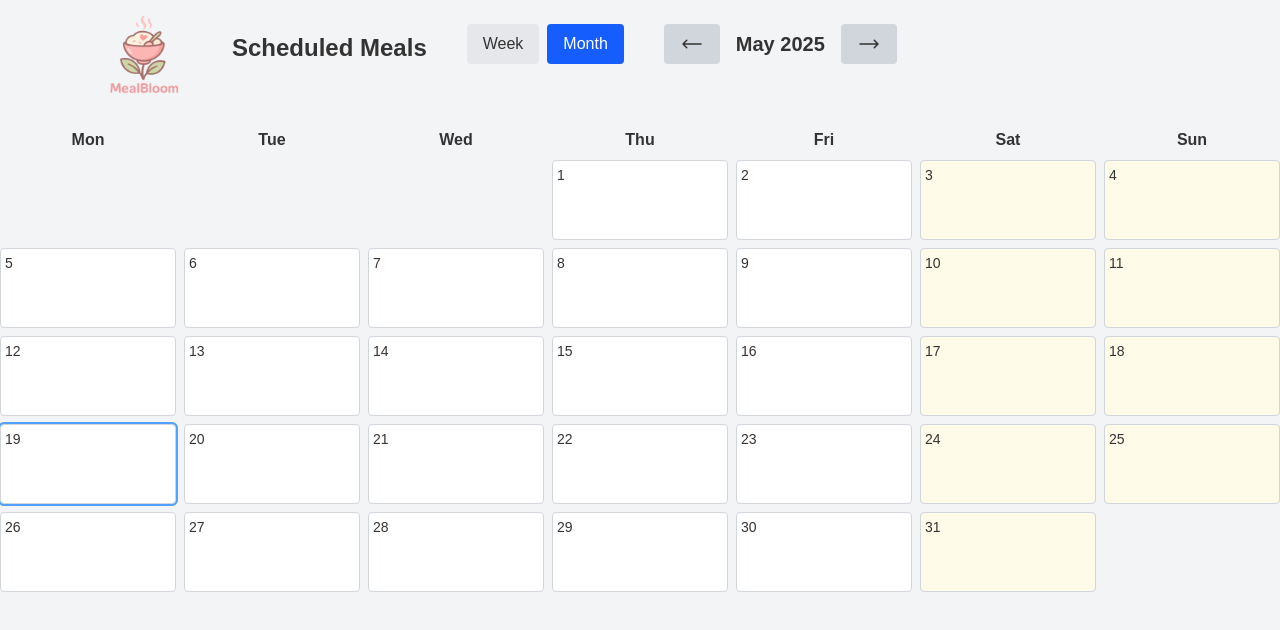
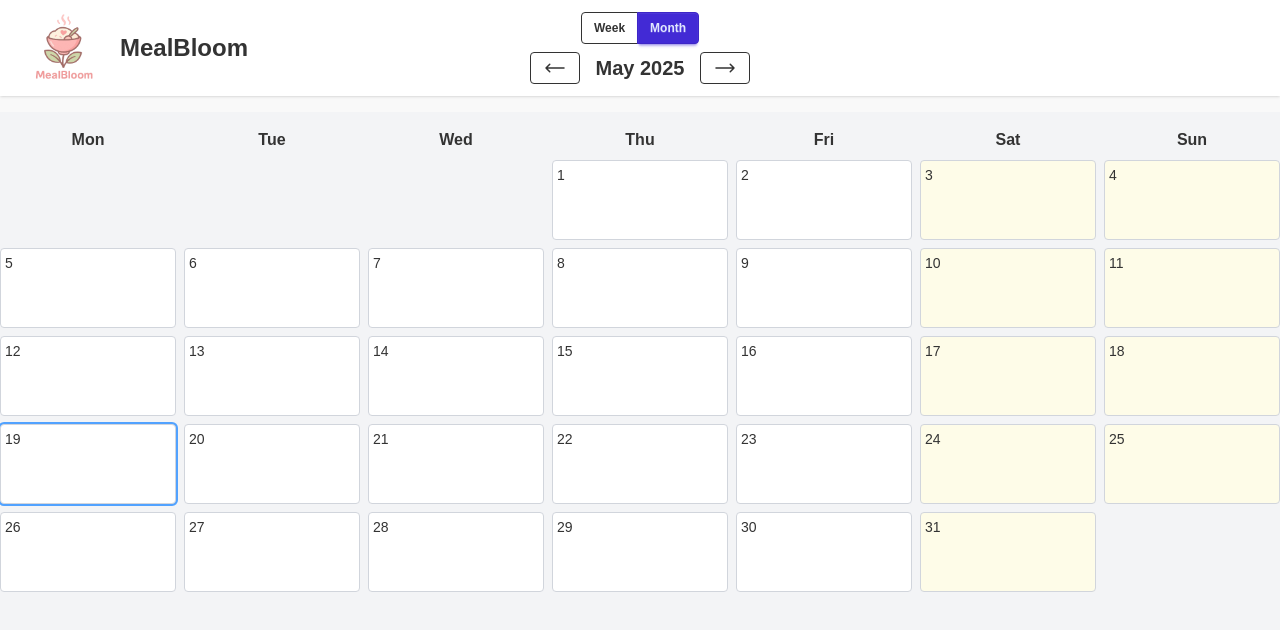
Before and after one commit to HardyUX/MealBloom, a React (Vite) app: page / in a window 1280 px wide. Both pictures are taken after a click on the button "Month". Shown: the top 630 px of the page. Built offline with nearby package versions, Linux system fonts and the light colour scheme.

Commit message:
migrated header to daisyui

```diff
--- a/src/components/Header.jsx
+++ b/src/components/Header.jsx
@@ -18,34 +18,37 @@ export default function Header() {
     const { moveMeal } = useMeals()
 
     return (
-        <header className="bg-gray-100 py-2 shadow">
-            <div className="max-w-6xl mx-auto px-6 sm:px-8 flex items-center gap-10">
+        <header className="navbar bg-base-100 shadow mb-4 px-2 sm: px-6">
+            {/* Logo and App Title */}
+            <div className="navbar-start flex items-center gap-2">
                 <img
                     src={logoSrc}
                     alt="MealBloom Logo"
-                className="w-24 h-24 flex-shrink-0"
+                    className="w-20 h-20 sm:w-20 h-20"
                 />
+                <h1 className="text-2xl font-bold ml-2">MealBloom</h1>
+            </div>
 
-            {/* =================== Week Header & Navigation =================== */}
-            <h2 className="text-2xl font-bold mb-4">Scheduled Meals</h2>
-
-            <div className="flex gap-2 mb-6">
+            {/* Center: Navigation and Date Range */}
+            <div className="navbar-center flex flex-col items-center gap-1">
+                {/* View Mode Toggle */}
+                <div className="join mb-1">
                     <button
-                    className={`px-4 py-2 rounded ${viewMode === 'week' ? 'bg-blue-600 text-white' : 'bg-gray-200'}`}
+                        className={`btn btn-sm join-item ${viewMode === 'week' ? 'btn-primary' : 'btn-outline'}`}
                         onClick={() => setViewMode('week')}
                     >
                         Week
                     </button>
                     <button
-                    className={`px-4 py-2 rounded ${viewMode === 'month' ? 'bg-blue-600 text-white' : 'bg-gray-200'}`}
+                        className={`btn btn-sm join-item ${viewMode === 'month' ? 'btn-primary' : 'btn-outline'}`}
                         onClick={() => setViewMode('month')}
                     >
                         Month
                     </button>
             </div>
 
-            {/* Navigation between weeks */}
-            <div className="flex items-center justify-between mb-6 gap-4">
+            {/* Date Range or Month Display */}
+            <div className="flex items-center gap-2">
                 {viewMode === 'week' ? (
                     <>
                         <DropTargetButton
@@ -62,14 +65,9 @@ export default function Header() {
                             </svg>
                         </DropTargetButton>
 
-                        {/* Mobile version (short) */}
-                        <h3 className="text-xl font-semibold block sm:hidden">
-                            {formatWeekRange(startDate, endDate, { includeYear: false })}
-                        </h3>
-
-                        {/* Desktop version (full) */}
-                        <h3 className="text-xl font-semibold hidden sm:block">
-                            {formatWeekRange(startDate, endDate, { includeYear: true })}
+                        <h3 className="text-xl font-semibold mx-2">
+                            <span className="hidden sm:inline">{formatWeekRange(startDate, endDate, { includeYear: true })}</span>
+                            <span className="sm:hidden">{formatWeekRange(startDate, endDate, { includeYear: false })}</span>
                         </h3>
 
                         <DropTargetButton
@@ -91,7 +89,7 @@ export default function Header() {
                         <button
                             title="Previous"
                             onClick={goPrevious}
-                            className="px-4 py-2 bg-gray-200 hover: bg-gray-300 rounded"
+                            className="btn btn-sm btn-outline"
                         >
                             <svg xmlns="http://www.w3.org/2000/svg" fill="none" viewBox="0 0 24 24" strokeWidth={1.5} stroke="currentColor" className="size-6">
                                 <path strokeLinecap="round" strokeLinejoin="round" d="M6.75 15.75 3 12m0 0 3.75-3.75M3 12h18" />
@@ -99,14 +97,14 @@ export default function Header() {
                         </button>
 
 
-                        <h3 className="text-xl font-semibold">
+                        <h3 className="text-xl font-semibold mx-2">
                             {calendarAnchorDate.toLocaleString('en-US', { month: 'long', year: 'numeric'})}
                         </h3>
 
                         <button
                             title="Next"
                             onClick={goNext}
-                            className="px-4 py-2 bg-gray-200 hover: bg-gray-300 rounded"
+                            className="btn btn-sm btn-outline"
                         >
                             <svg xmlns="http://www.w3.org/2000/svg" fill="none" viewBox="0 0 24 24" strokeWidth={1.5} stroke="currentColor" className="size-6">
                                 <path strokeLinecap="round" strokeLinejoin="round" d="M17.25 8.25 21 12m0 0-3.75 3.75M21 12H3" />
@@ -115,8 +113,10 @@ export default function Header() {
                     </>
                 )}
             </div>
+        </div>
 
-        </div>
+        {/* Placeholder for navbar-end (future actions/user menu) */}
+        <div className="navbar-end"></div>
     </header>
 
     );
```
Lines whose indentation alone changed are shown as unchanged.
